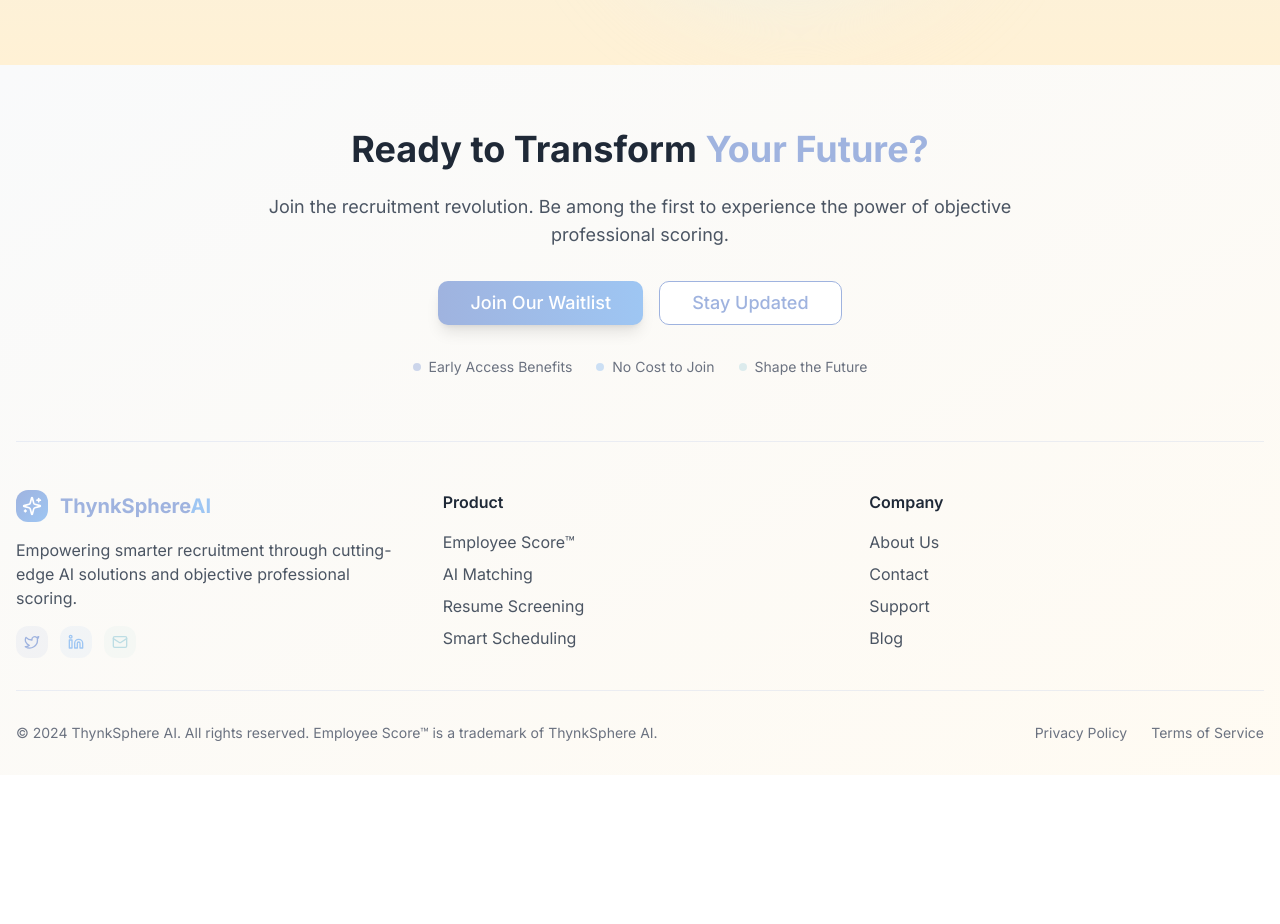
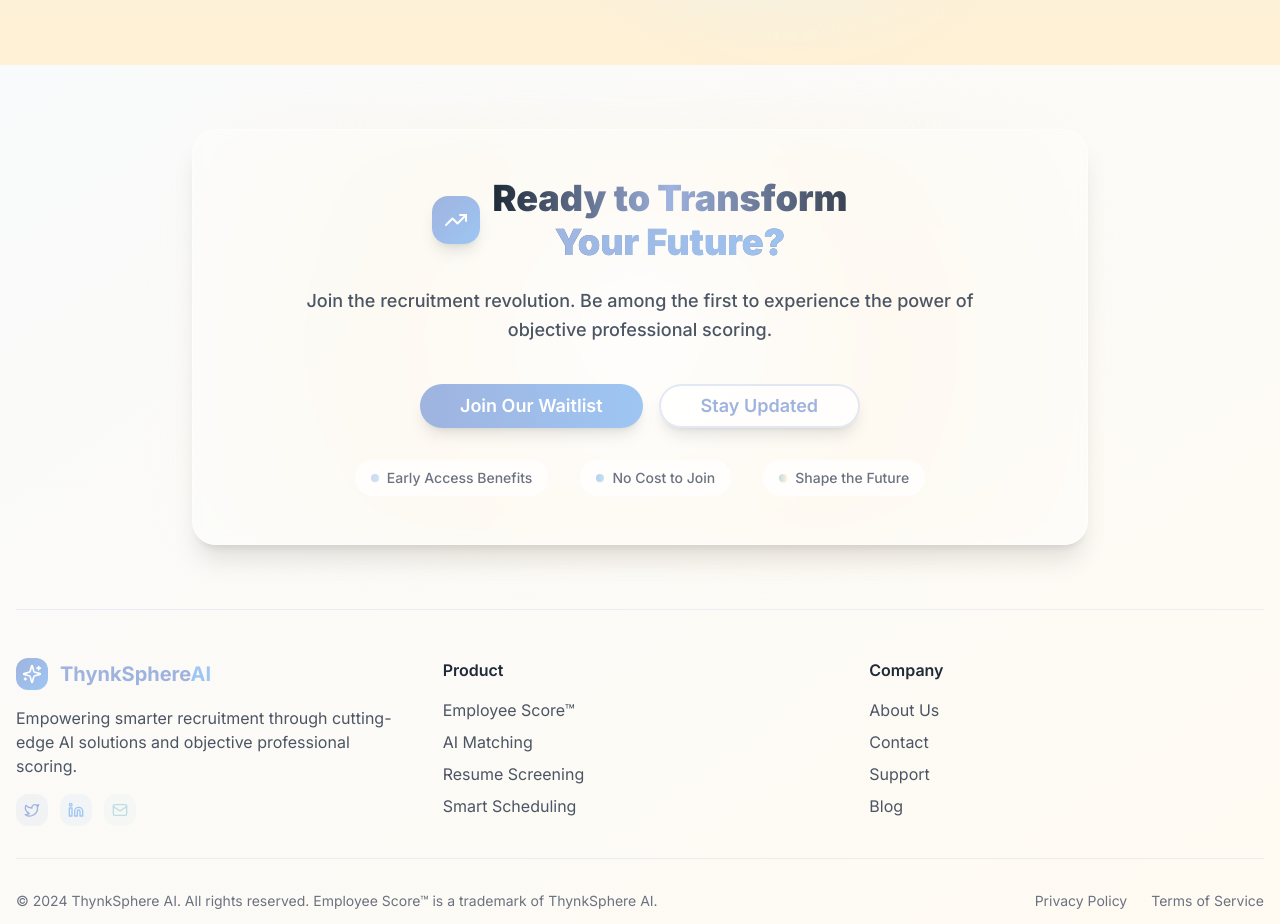
Before and after one commit to ramandhiman527/ThynkSphere.AI, a React (Vite) app: page / in a window 1280 px wide. Shown: the part 7900-8824 px from the top of the page. Before the commit the page ends 8675 px from the top, so only its background shows below. Built offline with nearby package versions, Linux system fonts and the light colour scheme.

Commit message:
Refactor CTA section
Redesigned the CTA section with a clean, minimalistic layout, soft radial gradient backdrop, modern fonts, animated pill-shaped buttons, and a futuristic icon.

```diff
--- a/src/components/Footer.tsx
+++ b/src/components/Footer.tsx
@@ -1,46 +1,75 @@
-
 import React from 'react';
 import { Button } from '@/components/ui/button';
 import { Separator } from '@/components/ui/separator';
-import { Mail, Twitter, Linkedin, Sparkles } from 'lucide-react';
+import { Mail, Twitter, Linkedin, Sparkles, TrendingUp } from 'lucide-react';
 
 const Footer = () => {
   return (
     <footer className="bg-gradient-to-br from-gray-50 to-[#FFF1D5]/30 pt-16 pb-8">
       <div className="container mx-auto px-4">
-        {/* CTA Section */}
-        <div className="text-center mb-16 max-w-3xl mx-auto">
-          <h2 className="text-3xl lg:text-4xl font-bold text-gray-800 mb-6">
+        {/* CTA Section - Redesigned */}
+        <div className="relative mb-16 max-w-4xl mx-auto">
+          {/* Radial gradient backdrop */}
+          <div className="absolute inset-0 bg-gradient-radial from-white/60 via-[#FFF1D5]/40 to-transparent rounded-3xl blur-xl"></div>
+
+          {/* Content container */}
+          <div className="relative bg-white/40 backdrop-blur-sm rounded-3xl p-12 border border-white/50 shadow-xl">
+            <div className="text-center">
+              {/* Icon and heading */}
+              <div className="flex items-center justify-center gap-3 mb-6">
+                <div className="w-12 h-12 bg-gradient-to-br from-[#9FB3DF] to-[#9EC6F3] rounded-2xl flex items-center justify-center shadow-lg">
+                  <TrendingUp className="w-6 h-6 text-white" />
+                </div>
+                <h2 className="text-3xl lg:text-4xl font-black text-transparent bg-clip-text bg-gradient-to-r from-gray-800 via-[#9FB3DF] to-gray-700">
                   Ready to Transform
-            <span className="text-[#9FB3DF]"> Your Future?</span>
+                  <span className="block mt-1 text-transparent bg-clip-text bg-gradient-to-r from-[#9FB3DF] to-[#9EC6F3]">
+                    Your Future?
+                  </span>
                 </h2>
+              </div>
 
-          <p className="text-lg text-gray-600 mb-8">
+              <p className="text-lg text-gray-600 mb-10 max-w-2xl mx-auto font-medium leading-relaxed">
                 Join the recruitment revolution. Be among the first to experience
                 the power of objective professional scoring.
               </p>
 
+              {/* Animated pill-shaped buttons */}
               <div className="flex flex-col sm:flex-row gap-4 justify-center mb-8">
-            <Button size="lg" className="bg-gradient-to-r from-[#9FB3DF] to-[#9EC6F3] hover:from-[#8EA3D3] hover:to-[#8BBAE7] text-white px-8 py-4 text-lg font-medium shadow-lg hover:shadow-xl transition-all duration-300">
-              Join Our Waitlist
+                <Button
+                  size="lg"
+                  className="group relative overflow-hidden bg-gradient-to-r from-[#9FB3DF] to-[#9EC6F3] hover:from-[#8EA3D3] hover:to-[#8BBAE7] text-white px-10 py-4 text-lg font-semibold rounded-full shadow-lg hover:shadow-2xl transition-all duration-500 hover:scale-105 border-0"
+                >
+                  {/* Glow effect on hover */}
+                  <div className="absolute inset-0 bg-gradient-to-r from-[#9FB3DF]/20 to-[#9EC6F3]/20 rounded-full opacity-0 group-hover:opacity-100 blur-xl transition-opacity duration-500"></div>
+                  <span className="relative z-10 group-hover:animate-pulse">Join Our Waitlist</span>
                 </Button>
-            <Button variant="outline" size="lg" className="border-[#9FB3DF] text-[#9FB3DF] hover:bg-[#9FB3DF] hover:text-white px-8 py-4 text-lg transition-all duration-300">
-              Stay Updated
+
+                <Button
+                  variant="outline"
+                  size="lg"
+                  className="group relative overflow-hidden border-2 border-[#9FB3DF]/30 bg-white/50 backdrop-blur-sm text-[#9FB3DF] hover:bg-[#9FB3DF] hover:text-white px-10 py-4 text-lg font-semibold rounded-full shadow-lg hover:shadow-2xl transition-all duration-500 hover:scale-105"
+                >
+                  {/* Subtle glow on hover */}
+                  <div className="absolute inset-0 bg-[#9FB3DF]/10 rounded-full opacity-0 group-hover:opacity-100 transition-opacity duration-500"></div>
+                  <span className="relative z-10">Stay Updated</span>
                 </Button>
               </div>
 
-          <div className="flex items-center justify-center gap-6 text-sm text-gray-500">
-            <div className="flex items-center gap-2">
-              <div className="w-2 h-2 bg-[#9FB3DF] rounded-full animate-pulse" />
-              <span>Early Access Benefits</span>
+              {/* Status indicators with refined styling */}
+              <div className="flex items-center justify-center gap-8 text-sm text-gray-500">
+                <div className="flex items-center gap-2 bg-white/60 rounded-full px-4 py-2 backdrop-blur-sm">
+                  <div className="w-2 h-2 bg-gradient-to-r from-[#9FB3DF] to-[#9EC6F3] rounded-full animate-pulse shadow-sm" />
+                  <span className="font-medium">Early Access Benefits</span>
                 </div>
-            <div className="flex items-center gap-2">
-              <div className="w-2 h-2 bg-[#9EC6F3] rounded-full animate-pulse" />
-              <span>No Cost to Join</span>
+                <div className="flex items-center gap-2 bg-white/60 rounded-full px-4 py-2 backdrop-blur-sm">
+                  <div className="w-2 h-2 bg-gradient-to-r from-[#9EC6F3] to-[#BDDDE4] rounded-full animate-pulse delay-500 shadow-sm" />
+                  <span className="font-medium">No Cost to Join</span>
                 </div>
-            <div className="flex items-center gap-2">
-              <div className="w-2 h-2 bg-[#BDDDE4] rounded-full animate-pulse" />
-              <span>Shape the Future</span>
+                <div className="flex items-center gap-2 bg-white/60 rounded-full px-4 py-2 backdrop-blur-sm">
+                  <div className="w-2 h-2 bg-gradient-to-r from-[#BDDDE4] to-[#FFF1D5] rounded-full animate-pulse delay-1000 shadow-sm" />
+                  <span className="font-medium">Shape the Future</span>
+                </div>
+              </div>
             </div>
           </div>
         </div>
--- a/src/index.css
+++ b/src/index.css
@@ -1,3 +1,4 @@
+
 @tailwind base;
 @tailwind components;
 @tailwind utilities;
@@ -170,4 +171,9 @@
     background-color: rgba(0, 0, 0, 0.8);
     backdrop-filter: blur(8px);
   }
+
+  /* Radial gradient utility */
+  .bg-gradient-radial {
+    background: radial-gradient(circle, var(--tw-gradient-stops));
+  }
 }
```
Lines whose indentation alone changed are shown as unchanged.
